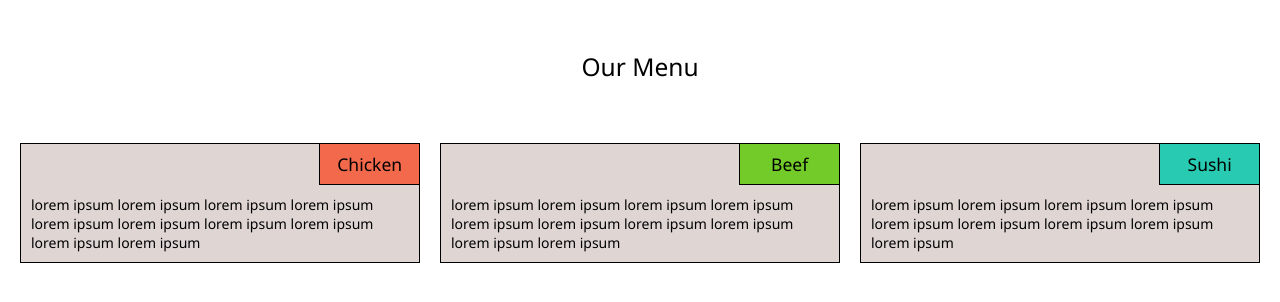
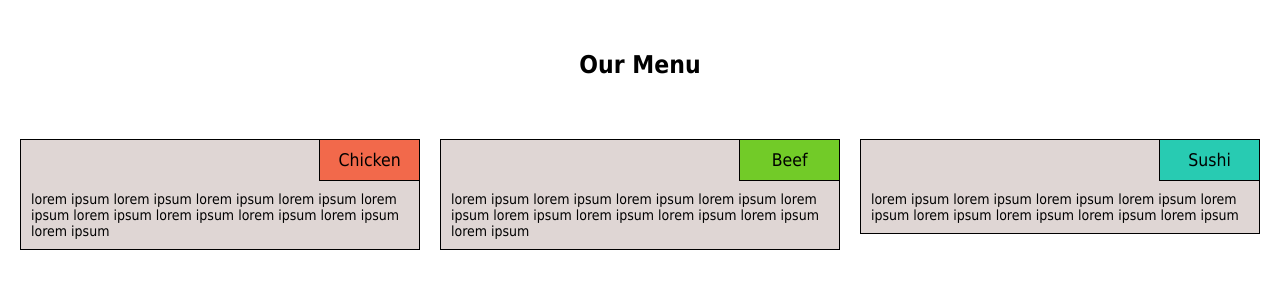
Before and after one commit to ac13793/Coursera-HTML-CSS-and-JS, a plain HTML site: page module2-solution/index.html in a window 1280 px wide. Drawn offline with Linux system fonts and the light colour scheme.

Commit message:
Updated font family

```diff
--- a/module2-solution/css/style.css
+++ b/module2-solution/css/style.css
@@ -1,6 +1,6 @@
 body
 {
-    font-family: "Segoe UI", "Tahoma", "Geneva", "Verdana, sans-serif";
+    font-family: "Comic Sans MS, Segoe UI", "Tahoma", "Geneva", "Verdana, sans-serif";
     font-size: 14px;
     margin: 0;
 }
@@ -13,6 +13,7 @@ body
     font-size: 1.75em;
     text-align: center;
     margin: 50px 0;
+    font-weight: bold;
 }
 
 #row{
```
